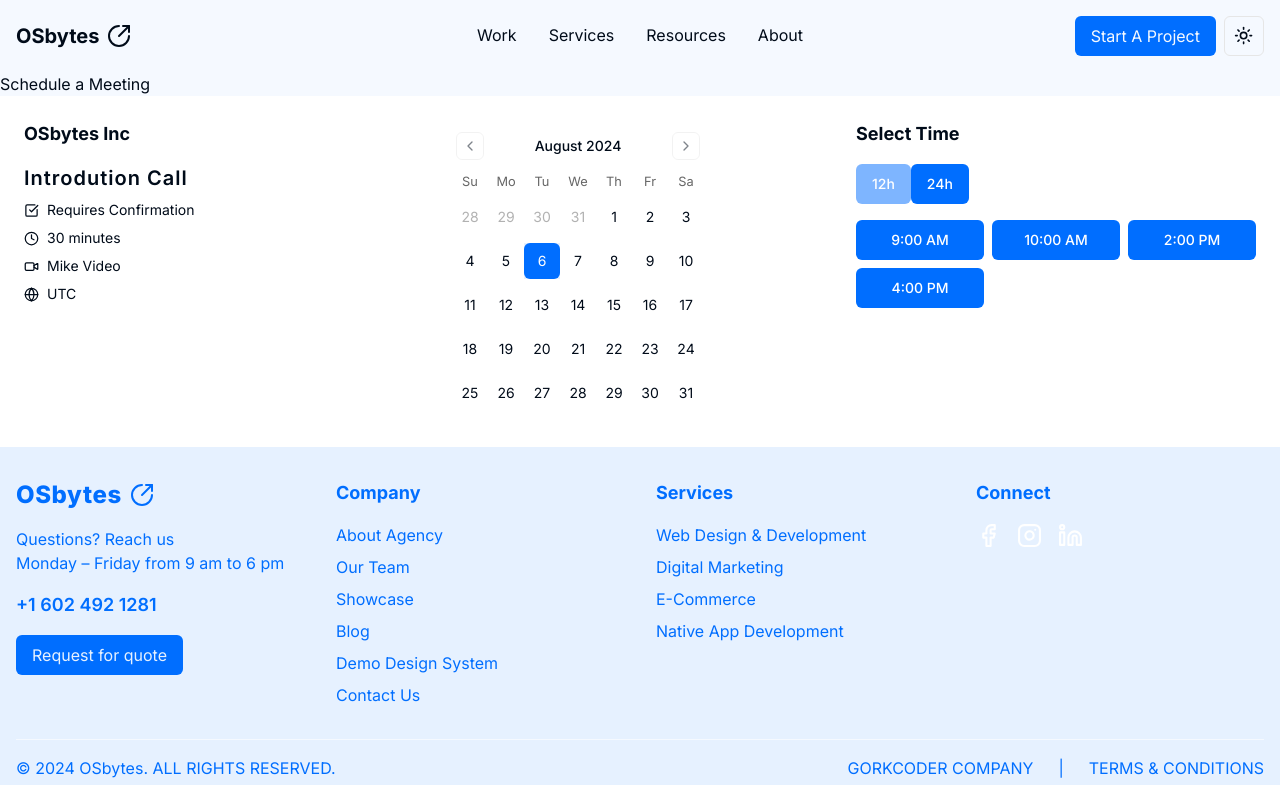
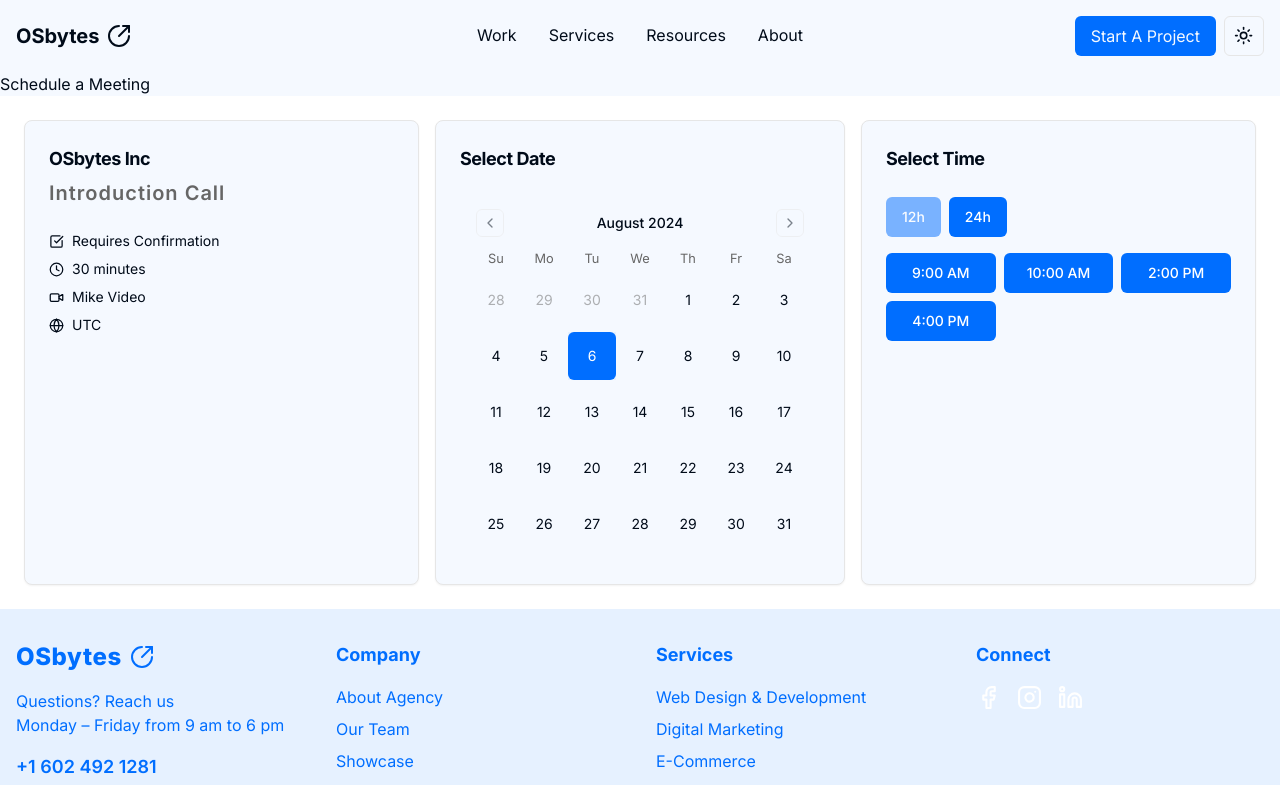
Before and after one commit to lumskii/osbytes-next, a Next.js app: page /new-project in a window 1280 px wide. Shown: the top 785 px of the page. Built offline with nearby package versions, Linux system fonts and the light colour scheme.

Commit message:
Update calendar styling

```diff
--- a/app/globals.css
+++ b/app/globals.css
@@ -128,3 +128,18 @@
     transform: scale(1);
   }
 }
+
+/* Custom CSS for the calendar */
+.custom-calendar .datepicker-content {
+  width: 100%;
+}
+
+.custom-calendar .datepicker-cell {
+  width: 2.5rem;
+  height: 2.5rem;
+}
+
+.custom-calendar .datepicker-header {
+  font-size: 1.25rem;
+  padding: 0.5rem 1rem;
+}
--- a/components/common/form.tsx
+++ b/components/common/form.tsx
@@ -1,10 +1,10 @@
 import { useUserTimezone } from "@/lib/providers/timezone";
-import { CheckSquare, Clock, Globe, Video, } from "lucide-react";
+import { CheckSquare, Clock, Globe, Video } from "lucide-react";
 import { useRouter } from "next/navigation";
 import React, { useState } from "react";
 import { Calendar } from "../ui/calendar";
 import { Button } from "../ui/button";
-
+import { Card, CardHeader, CardContent, CardTitle, CardDescription } from "../ui/card";
 
 const Scheduler: React.FC = () => {
   const [selectedDate, setSelectedDate] = useState<Date | undefined>(new Date());
@@ -26,30 +26,45 @@
 
   return (
     <div className="flex space-x-4 p-6 bg-primary-foreground">
-        <div className="w-1/3 space-y-4">
-            <div className="text-lg font-bold">OSbytes Inc</div>
+
+      {/* First Column - Information */}
+      <Card className="w-1/3">
+        <CardHeader>
+          <CardTitle className="text-lg font-bold">OSbytes Inc</CardTitle>
+          <CardDescription className="font-semibold text-xl tracking-wider">Introduction Call</CardDescription>
+        </CardHeader>
+        <CardContent>
           <div className="grid gap-2">
-                <h1 className="font-semibold text-xl tracking-wider">Introdution Call</h1>
             <p className="text-sm flex gap-2 items-center"><CheckSquare size={15} />Requires Confirmation</p>
             <p className="text-sm flex gap-2 items-center"><Clock size={15} />30 minutes</p>
             <p className="text-sm flex gap-2 items-center"><Video size={15} />Mike Video</p>
             <p className="text-sm flex gap-2 items-center"><Globe size={15} />{timezone || "Loading..."}</p>
           </div>
-        </div>
-        <div className="w-1/3 items-center">
-            <div className="w-full justify-center">
+        </CardContent>
+      </Card>
+
+      {/* Second Column - Calendar */}
+      <Card className="w-1/3 flex flex-col items-start">
+        <CardHeader>
+          <CardTitle className="text-lg font-bold">Select Date</CardTitle>
+        </CardHeader>
+        <CardContent className="w-full">
           <Calendar
             mode="single"
             selected={selectedDate}
             onSelect={(date) => setSelectedDate(date)}
-                className="w-full"
-                // disabled={availableTime}
+            className="w-full custom-calendar"
           />
-            </div>
-        </div>
-        <div className="w-1/3 space-y-4">
-        <h2 className="text-lg font-bold">Select Time</h2>
-        <div>
+        </CardContent>
+      </Card>
+
+      {/* Third Column - Time Selection */}
+      <Card className="w-1/3">
+        <CardHeader>
+          <CardTitle className="text-lg font-bold">Select Time</CardTitle>
+        </CardHeader>
+        <CardContent>
+          <div className="flex space-x-2 mb-4">
             <Button onClick={() => setTimeFormat("12h")} disabled={timeFormat === "12h"}>
               12h
             </Button>
@@ -68,19 +83,34 @@
               </Button>
             ))}
           </div>
+        </CardContent>
+      </Card>
+
+      {/* Meeting Details Form */}
+      {showForm && selectedDate && (
+        <Card className="mt-4 w-full">
+          <CardHeader>
+            <CardTitle className="text-lg font-bold">Meeting Details</CardTitle>
+          </CardHeader>
+          <CardContent>
+            <form onSubmit={handleSubmit} className="space-y-4">
+              <div>
+                <label className="block text-sm font-medium">Name:</label>
+                <input type="text" name="name" required className="w-full p-2 border rounded-md" />
               </div>
-        {showForm && selectedDate && (
-        <form onSubmit={handleSubmit}>
-          <h3>Meeting Details</h3>
-          <label>Name:</label>
-          <input type="text" name="name" required />
-          <label>Email:</label>
-          <input type="email" name="email" required />
-          <label>Requirements:</label>
-          <textarea name="requirements"></textarea>
+              <div>
+                <label className="block text-sm font-medium">Email:</label>
+                <input type="email" name="email" required className="w-full p-2 border rounded-md" />
+              </div>
+              <div>
+                <label className="block text-sm font-medium">Requirements:</label>
+                <textarea name="requirements" className="w-full p-2 border rounded-md"></textarea>
+              </div>
               <input type="hidden" name="date" value={selectedDate.toString()} />
-          <button type="submit">Schedule Meeting</button>
+              <Button type="submit" className="w-full">Schedule Meeting</Button>
             </form>
+          </CardContent>
+        </Card>
       )}
     </div>
   );
--- a/components/ui/calendar.tsx
+++ b/components/ui/calendar.tsx
@@ -34,12 +34,12 @@
         table: "w-full border-collapse space-y-1",
         head_row: "flex",
         head_cell:
-          "text-muted-foreground rounded-md w-9 font-normal text-[0.8rem]",
+        "text-muted-foreground rounded-md w-12 font-normal text-[0.8rem]",
         row: "flex w-full mt-2",
-        cell: "h-9 w-9 text-center text-sm p-0 relative [&:has([aria-selected].day-range-end)]:rounded-r-md [&:has([aria-selected].day-outside)]:bg-accent/50 [&:has([aria-selected])]:bg-accent first:[&:has([aria-selected])]:rounded-l-md last:[&:has([aria-selected])]:rounded-r-md focus-within:relative focus-within:z-20",
+        cell: "h-12 w-12 text-center text-sm p-0 relative [&:has([aria-selected].day-range-end)]:rounded-r-md [&:has([aria-selected].day-outside)]:bg-accent/50 [&:has([aria-selected])]:bg-accent first:[&:has([aria-selected])]:rounded-l-md last:[&:has([aria-selected])]:rounded-r-md focus-within:relative focus-within:z-20",
         day: cn(
           buttonVariants({ variant: "ghost" }),
-          "h-9 w-9 p-0 font-normal aria-selected:opacity-100"
+          "h-12 w-12 p-0 font-normal aria-selected:opacity-100"
         ),
         day_range_end: "day-range-end",
         day_selected:
```
Lines whose indentation alone changed are shown as unchanged.
